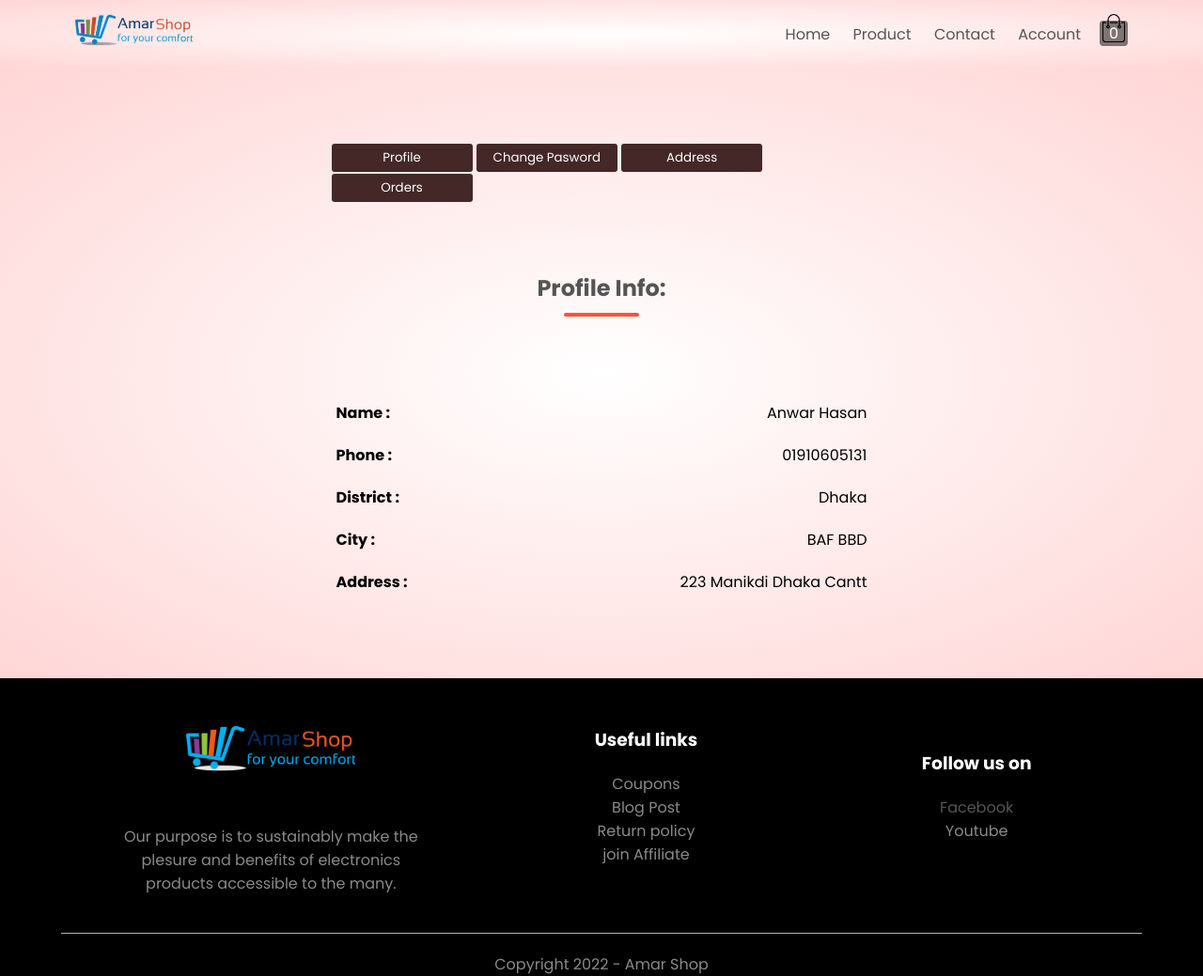
After one commit to anwar-hasaan/Amar-Shop, a Django app: page /account/profile/ in a window 1280 px wide. The commit adds this page. Shown: the whole page at 94% size. Run offline with Django 4.2, Linux system fonts and the light colour scheme.

Commit message:
logged in account info added in acc sec

```diff
--- a/account/forms.py
+++ b/account/forms.py
@@ -1,5 +1,6 @@
 from django import forms
 from django.contrib.auth.models import User
+from shop.models import Customer
 
 class UserRegisterForm(forms.ModelForm):
     class Meta:
@@ -8,3 +9,8 @@ class UserRegisterForm(forms.ModelForm):
     def validate(self):
         if self.username < 11 or self.username > 11:
             raise forms.ValidationError('Phone Number must have 11 digits')
+
+class CustomerForm(forms.ModelForm):
+    class Meta:
+        model = Customer
+        fields = ['name', 'phone', 'district', 'city', 'address']
--- a/account/urls.py
+++ b/account/urls.py
@@ -7,4 +7,6 @@ urlpatterns = [
     path('login/', views.login_view, name='login'),
     path('logout/', views.logout_view, name='logout'),
     path('register/', views.register_view, name='register'),
+
+    path('profile/', views.profile, name='profile'),
 ]
--- a/account/views.py
+++ b/account/views.py
@@ -4,9 +4,21 @@ from django.contrib.auth import login, logout, authenticate
 from django.contrib.auth.decorators import login_required
 from django.contrib import messages
 from account import utails
+from account.forms import CustomerForm
+from shop.utails import DISTRICT_CHOICES, CITY_CHOICES
 
 def account(request):
+    request.session.set_test_cookie()
     return render(request, 'accounts/account.html')
+
+def profile(request):
+    cus_form = CustomerForm()
+
+    context = {
+        'districts': DISTRICT_CHOICES,
+        'cities': CITY_CHOICES
+    }
+    return render(request, 'accounts/profile.html', context)
 
 def login_view(request):
     if request.method == 'POST':
--- a/shop/models.py
+++ b/shop/models.py
@@ -5,7 +5,7 @@ from shop import utails
 
 class Customer(models.Model):
     customer_id = models.CharField(max_length=20, primary_key=True, unique=True, blank=True)
-    _user = models.ForeignKey(User, on_delete=models.CASCADE)
+    _user = models.ForeignKey(User, on_delete=models.CASCADE, null=True)
     name = models.CharField(max_length=50)
     phone = models.CharField(max_length=15)
     district = models.CharField(max_length=20, choices=utails.DISTRICT_CHOICES, null=True, blank=True)
--- a/shop/utails.py
+++ b/shop/utails.py
@@ -3,6 +3,7 @@ def get_upload_dir(instance, filename):
 
 DISTRICT_CHOICES = (
     ('dhaka', 'Dhaka'),
+    ('gazipur', 'Gazipur'),
 )
 
 CITY_CHOICES = (
--- a/static/css/style.css
+++ b/static/css/style.css
@@ -438,12 +438,19 @@ th:last-child{
 .form-btn{
     display: inline-block;
 }
-form input{
+form input, select{
     width: 100%;
     height: 30px;
     margin: 10px 0;
-    padding: 0 10px;
+    padding: 2px 10px;
     border: 1px solid #ccc;
+}
+form textarea{
+    min-width: 100%;
+    height: 100px;
+    max-width: 100%;
+    padding: 12px;
+    margin: 10px 0;
 }
 form .btn{
     width: 100%;
@@ -529,9 +536,21 @@ from .btn:focus{
     visibility: visible;
 }
 
+/* --------profile page ------ */
+ .button{
+    width: 150px;
+    height: 30px;
+    text-align: center;
+    background-color: rgb(68, 39, 39);
+    color: #ffffff;
+    border: none;
+    border-radius: 3px;
+    margin-bottom: 2px;
+ }
 
-
-
+.pro-col{
+    margin: 30px 5px;
+}
 
 @media only screen and (max-width: 800px){
     nav ul{
@@ -593,4 +612,9 @@ from .btn:focus{
         display: none;
     }
 
+    /* ----profile section ---- */
+   .col-2 form label{
+    float: left;
+   }
+
 }
--- a/static/js/main.js
+++ b/static/js/main.js
@@ -39,3 +39,35 @@ btn.on('click', function(e) {
   e.preventDefault();
   $('html, body').animate({scrollTop:0}, '300');
 });
+
+
+// profile page toggle buttons (profile, address, order)
+function profile(){
+  let profile = document.getElementById('profile-section');
+  let address = document.getElementById('address-section');
+  let changePass = document.getElementById('change-pass-section');
+
+  changePass.style.display = 'none';
+  address.style.display = 'none';
+  profile.style.display = 'block';
+}
+
+function address(){
+  let profile = document.getElementById('profile-section');
+  let address = document.getElementById('address-section');
+  let changePass = document.getElementById('change-pass-section');
+
+  changePass.style.display = 'none';
+  profile.style.display = 'none';
+  address.style.display = 'block';
+}
+
+function change_pass(){
+  let changePass = document.getElementById('change-pass-section');
+  let profile = document.getElementById('profile-section');
+  let address = document.getElementById('address-section');
+
+  profile.style.display = 'none';
+  address.style.display = 'none';
+  changePass.style.display = 'block';
+}
--- a/templates/accounts/account.html
+++ b/templates/accounts/account.html
@@ -24,7 +24,7 @@
                         {% csrf_token %}
                         <input type="text" name="phone" placeholder="phone number *">
                         <input type="password" name="password" placeholder="password *">
-                        <span class="check-span">stay signed in? <input type="checkbox" id="check" name="remember"></span>
+                        <span class="check-span">stay logged in? <input type="checkbox" id="check" name="remember"></span>
                         <input type="submit" class="btn" value="Login">
                         <a href="">Forgot password</a>
                     </form>
@@ -32,7 +32,7 @@
                     <form action="{% url 'account:register' %}" method="POST" id="register-form">
                         {% csrf_token %}
                         <input type="number" name="phone" placeholder="phone number *" required>
-                        <input type="email" email="email" placeholder="email">
+                        <input type="email" name="email" placeholder="email">
                         <input type="password" name="password" placeholder="password *" required>
                         <input type="password" name="password2" placeholder="confirm password *" required>
                         <input type="submit" class="btn" value="Register">
--- /dev/null
+++ b/templates/accounts/profile.html
@@ -0,0 +1,97 @@
+{% extends "base.html" %}
+{% load static %}
+
+{% block title %}Profile{% endblock title %}
+{% block content %}
+<div class="account-page">
+    <div class="container">
+        <div class="row">
+            <div class="col-2 pro-col">
+                <button class="button" onclick="profile()">Profile</button>
+                <button class="button" onclick="change_pass()">Change Pasword</button>
+                <button class="button" onclick="address()">Address</button>
+                <button class="button">Orders</button>
+            </div>
+
+            <div class="col-2 pro-col" id="profile-section">
+                <h2 class="title">Profile Info: </h2>
+                <table>
+                    <tr>
+                        <td><strong>Name : </strong></td>
+                        <td>Anwar Hasan</td>
+                    </tr>
+                    <tr>
+                        <td><strong>Phone : </strong></td>
+                        <td>01910605131</td>
+                    </tr>
+                    <tr>
+                        <td><strong>District : </strong></td>
+                        <td>Dhaka</td>
+                    </tr>
+                    <tr>
+                        <td><strong>City : </strong></td>
+                        <td>BAF BBD</td>
+                    </tr>
+                    <tr>
+                        <td><strong>Address : </strong></td>
+                        <td>223 Manikdi Dhaka Cantt</td>
+                    </tr>
+                </table>
+            </div>
+
+            <!-- -----change password ----- -->
+            <div class="col-2 pro-col" id="change-pass-section" style="display: none;">
+                <h2 class="title">Change Password: </h2>
+                <form action="" method="POST">
+                    <label for="password">Previous Password: </label>
+                    <input type="password" id="password"  name="pre-pass" placeholder="Previous Password *" required>
+
+                    <label for="new">New Password: </label>
+                    <input type="password" id="new" name="new-pass" placeholder="New Password" required>
+
+                    <label for="new2">Confirm New Password: </label>
+                    <input type="password" id="new2" name="new-pass2" placeholder="Confirm New Password" required>
+
+                    <input type="submit" class="btn">
+                </form>
+            </div>
+
+            <!-- -----add address ----- -->
+            <div class="col-2 pro-col" id="address-section" style="display: none;">
+                <h2 class="title">Shipping Address Info: </h2>
+                <form action="" method="POST">
+                    <label for="name">Name: </label>
+                    <input type="text" id="name"  name="name" placeholder="name *" required>
+
+                    <label for="phone">Phone: </label>
+                    <input type="number" name="phone" placeholder="phone number" required>
+
+                    <label for="district">District</label>
+                    <select name="district" id="district">
+                        {% if districts %}
+                        {% for dis_val, district in districts %}
+                          <option value="{{dis_val}}">{{district}}</option>
+                        {% endfor %}
+                        {% endif %}
+                    </select>
+
+                    <label for="city">City</label>
+                    <select name="city" id="city">
+                        {% if cities %}
+                        {% for city_val, city in cities %}
+                          <option value="{{city_val}}">{{city}}</option>
+                        {% endfor %}
+                        {% endif %}
+                    </select>
+
+                    <label for="address">Address: </label>
+                    <textarea name="address" id="address"></textarea>
+
+                    <input type="submit" class="btn">
+                </form>
+            </div>
+
+        </div>
+    </div>
+</div>
+{% endblock content %}
--- a/templates/base.html
+++ b/templates/base.html
@@ -9,7 +9,6 @@
     <link href="https://fonts.googleapis.com/css2?family=Poppins:wght@300;400;500;600;700&display=swap" rel="stylesheet">
     <link rel="stylesheet" href="https://stackpath.bootstrapcdn.com/font-awesome/4.7.0/css/font-awesome.min.css">
     <script src="https://cdnjs.cloudflare.com/ajax/libs/jquery/3.5.0/jquery.min.js" integrity="sha512-k2WPPrSgRFI6cTaHHhJdc8kAXaRM4JBFEDo1pPGGlYiOyv4vnA0Pp0G5XMYYxgAPmtmv/IIaQA6n5fLAyJaFMA==" crossorigin="anonymous" referrerpolicy="no-referrer"></script>
-    <!-- <link href="https://cdn.jsdelivr.net/npm/bootstrap@5.0.2/dist/css/bootstrap.min.css" rel="stylesheet" integrity="sha384-EVSTQN3/azprG1Anm3QDgpJLIm9Nao0Yz1ztcQTwFspd3yD65VohhpuuCOmLASjC" crossorigin="anonymous"> -->
 
     <link rel="stylesheet" href="{% static '/css/style.css' %}">
     <title>{% block title %}{% endblock title %}</title>
@@ -38,6 +37,8 @@
 
                     {% if not request.user.is_authenticated %}
                         <li><a href="{% url 'account:home' %}">Account</a></li>
+                    {% else %}
+                        <li><a href="{% url 'account:profile' %}">Account</a></li>
                     {% endif %}
                 </ul>
             </nav>
```
Also changed, not shown: account/utails.py (+5 -3 lines), db.sqlite3.
